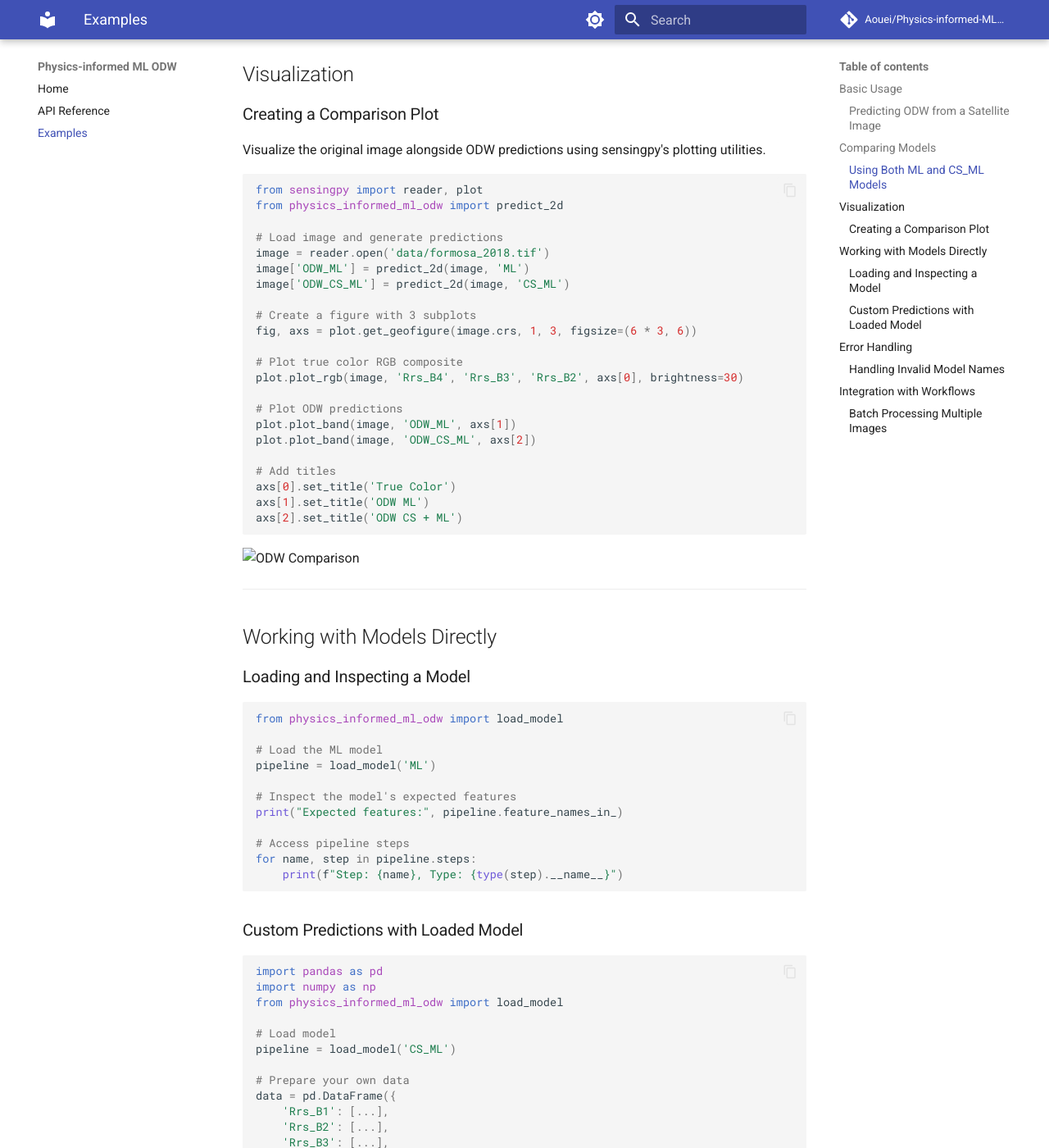
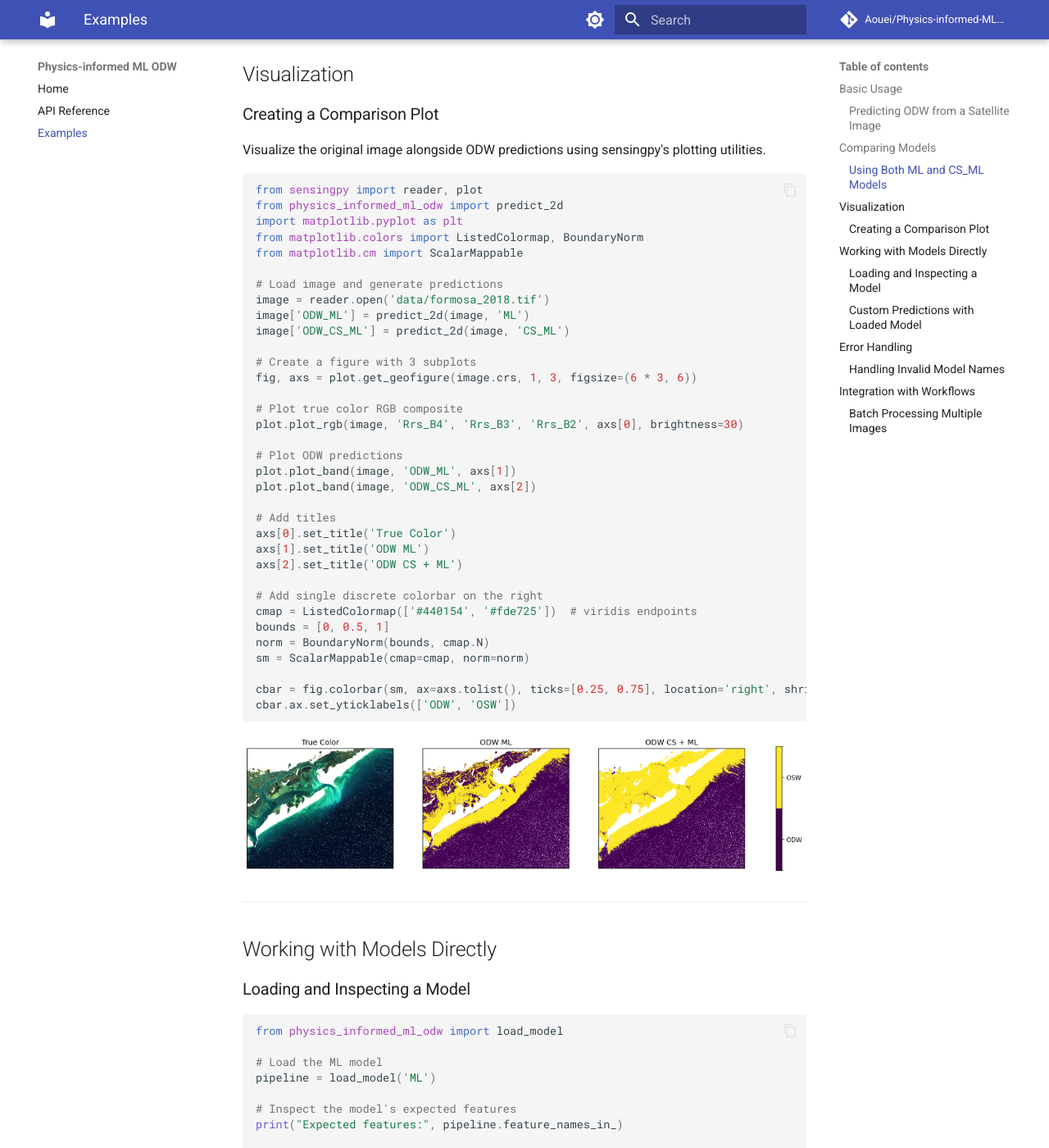
Before and after one commit to Aouei/Physics-informed-ML-ODW, an MkDocs documentation site: the page built from docs/examples.md, in a window 1280 px wide and 1400 px high, scrolled down 905 px. Shown: the whole window at 82% size. Built offline with MkDocs 1.6.1 and Material for MkDocs 9.7.7, drawn with Linux system fonts in a browser that asks for light colours; comment, search, counter and statistics services are not loaded.

Commit message:
ADD example

````diff
--- a/docs/examples.md
+++ b/docs/examples.md
@@ -48,6 +48,9 @@ Visualize the original image alongside ODW predictions using sensingpy's plottin
 ```python
 from sensingpy import reader, plot
 from physics_informed_ml_odw import predict_2d
+import matplotlib.pyplot as plt
+from matplotlib.colors import ListedColormap, BoundaryNorm
+from matplotlib.cm import ScalarMappable
 
 # Load image and generate predictions
 image = reader.open('data/formosa_2018.tif')
@@ -68,6 +71,15 @@ plot.plot_band(image, 'ODW_CS_ML', axs[2])
 axs[0].set_title('True Color')
 axs[1].set_title('ODW ML')
 axs[2].set_title('ODW CS + ML')
+
+# Add single discrete colorbar on the right
+cmap = ListedColormap(['#440154', '#fde725'])  # viridis endpoints
+bounds = [0, 0.5, 1]
+norm = BoundaryNorm(bounds, cmap.N)
+sm = ScalarMappable(cmap=cmap, norm=norm)
+
+cbar = fig.colorbar(sm, ax=axs.tolist(), ticks=[0.25, 0.75], location='right', shrink=0.6)
+cbar.ax.set_yticklabels(['ODW', 'OSW'])
 ```
 
 ![ODW Comparison](assets/odw_comparison.png)
````
Also changed, not shown: docs/assets/odw_comparison.png (added), 1 other file.
